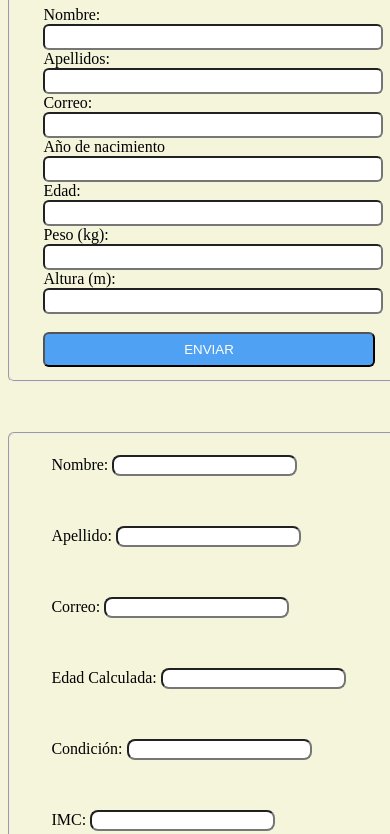
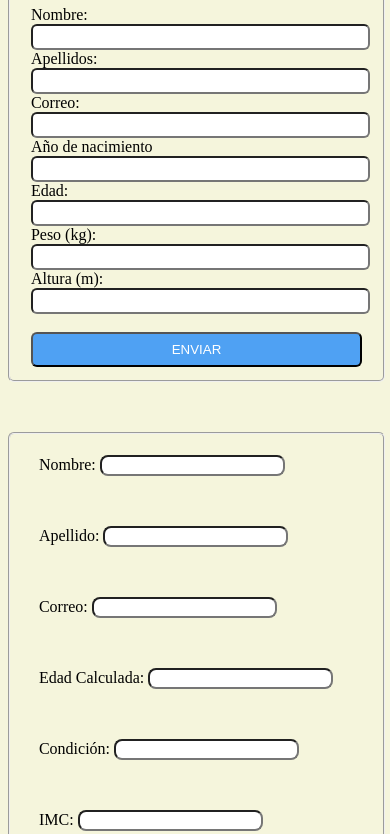
Before and after one commit to JoseEduardo23/SegundaPagina, a plain HTML site: page index.html in a window 390 px wide. Shown: the part 188-1022 px from the top of the page. Drawn offline with Linux system fonts and the light colour scheme.

Commit message:
Ajustes del responsive

```diff
--- a/Estilos/style.css
+++ b/Estilos/style.css
@@ -53,9 +53,9 @@ h1 {
 }
 
 /* Responsive Design */
-@media (max-width: 1400px) {
+@media (max-width: 500px) {
     .Container, .DATOSC {
-        width: 100%;
+        width: calc(100% - 25px);
         margin-left: 0;
     }
 
@@ -68,7 +68,7 @@ h1 {
     }
 }
 
-@media (max-width: 768px) {
+@media (max-width: 500px) {
     .I1, .B1 {
         width: 100%;
         margin-left: 0;
```
